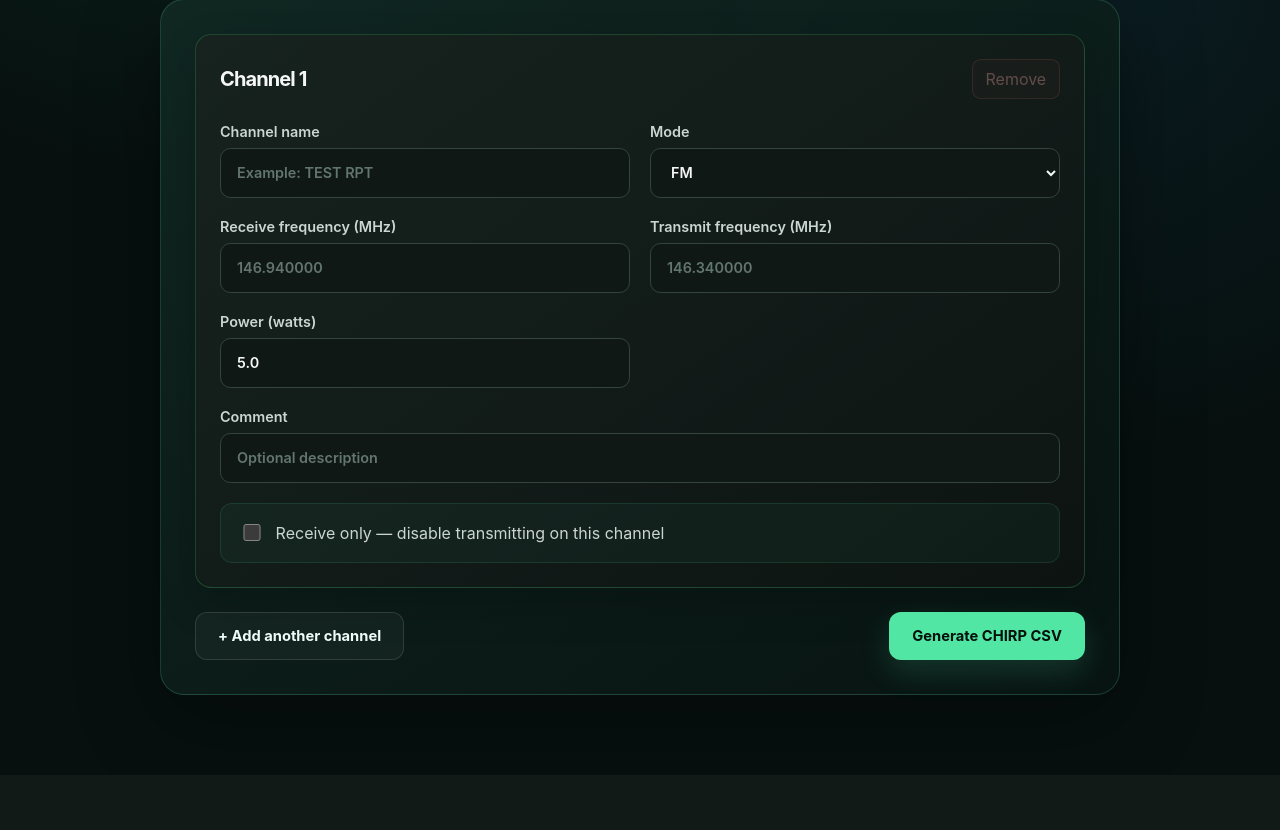
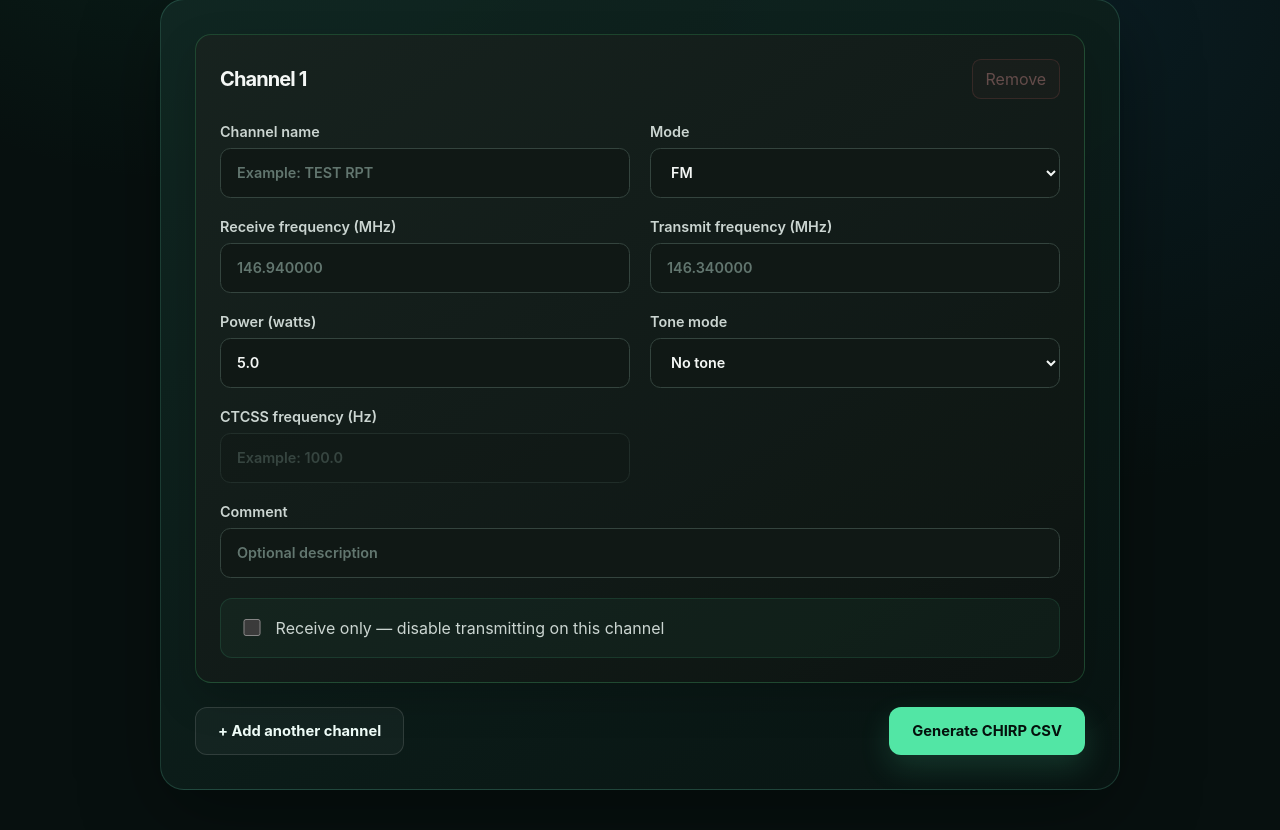
Before and after one commit to TimothyThurston/radio-loadout, a FastAPI app: page /builder in a window 1280 px wide. Shown: the part 461-1291 px from the top of the page. Before the commit the page ends 1194 px from the top, so only its background shows below. Run offline with FastAPI, Linux system fonts and the light colour scheme; parts of the project's set-up code (start-up, migrations or seed data) failed here and were passed over.

Commit message:
Add CTCSS support to channel builder

```diff
--- a/src/radio_loadout/web/app.py
+++ b/src/radio_loadout/web/app.py
@@ -1,15 +1,27 @@
 """Radio Loadout web application."""
 
 from pathlib import Path
-from typing import Annotated
+from typing import Annotated, Literal
 
 from fastapi import FastAPI, Form, HTTPException, Request, Response
 from fastapi.staticfiles import StaticFiles
 from fastapi.templating import Jinja2Templates
-from pydantic import BaseModel, Field, TypeAdapter, ValidationError
+from pydantic import (
+    BaseModel,
+    Field,
+    TypeAdapter,
+    ValidationError,
+    model_validator,
+)
 
 from radio_loadout.exporters.chirp_csv import export_chirp_csv
-from radio_loadout.models import AnalogSettings, Channel, ChannelMode
+from radio_loadout.models import (
+    AnalogSettings,
+    Channel,
+    ChannelMode,
+    Tone,
+    ToneMode,
+)
 
 WEB_DIRECTORY = Path(__file__).resolve().parent
 
@@ -33,7 +45,25 @@ class ChannelFormData(BaseModel):
     mode: ChannelMode = ChannelMode.FM
     power_watts: float = Field(default=5.0, gt=0)
     receive_only: bool = False
+    tone_mode: Literal["none", "tone", "tsql"] = "none"
+    tone_frequency_hz: float | None = Field(
+        default=None,
+        ge=50.0,
+        le=300.0,
+    )
     comment: str = Field(default="", max_length=120)
+
+    @model_validator(mode="after")
+    def validate_tone(self) -> "ChannelFormData":
+        if (
+            self.tone_mode != "none"
+            and self.tone_frequency_hz is None
+        ):
+            raise ValueError(
+                "A CTCSS frequency is required when tones are enabled."
+            )
+
+        return self
 
 
 CHANNEL_FORM_LIST = TypeAdapter(list[ChannelFormData])
@@ -57,13 +87,30 @@ def _build_channel(form_data: ChannelFormData) -> Channel:
             form_data.transmit_frequency_mhz
         )
 
+    transmit_tone = Tone()
+    receive_tone = Tone()
+
+    if form_data.tone_mode in {"tone", "tsql"}:
+        transmit_tone = Tone(
+            mode=ToneMode.CTCSS,
+            value=form_data.tone_frequency_hz,
+        )
+
+    if form_data.tone_mode == "tsql":
+        receive_tone = Tone(
+            mode=ToneMode.CTCSS,
+            value=form_data.tone_frequency_hz,
+        )
+
     return Channel(
         name=form_data.name.strip(),
         receive_frequency_hz=receive_frequency_hz,
         transmit_frequency_hz=transmit_frequency_hz,
         mode=form_data.mode,
         analog_settings=AnalogSettings(
-            power_watts=form_data.power_watts
+            transmit_tone=transmit_tone,
+            receive_tone=receive_tone,
+            power_watts=form_data.power_watts,
         ),
         comment=form_data.comment.strip(),
     )
--- a/src/radio_loadout/web/static/builder.js
+++ b/src/radio_loadout/web/static/builder.js
@@ -15,7 +15,9 @@ function updateChannelNumbers() {
         card.querySelector("[data-channel-number]").textContent =
             `Channel ${index + 1}`;
 
-        const removeButton = card.querySelector("[data-remove-channel]");
+        const removeButton = card.querySelector(
+            "[data-remove-channel]"
+        );
         removeButton.disabled = cards.length === 1;
     });
 }
@@ -35,19 +37,41 @@ function updateTransmitField(card) {
     }
 }
 
+function updateToneField(card) {
+    const toneModeInput = card.querySelector(
+        '[data-field="tone_mode"]'
+    );
+    const toneFrequencyInput = card.querySelector(
+        '[data-field="tone_frequency_hz"]'
+    );
+
+    const toneEnabled = toneModeInput.value !== "none";
+
+    toneFrequencyInput.disabled = !toneEnabled;
+    toneFrequencyInput.required = toneEnabled;
+
+    if (!toneEnabled) {
+        toneFrequencyInput.value = "";
+    }
+}
+
 function addChannel() {
     const newChannel = channelTemplate.content.cloneNode(true);
     channelList.appendChild(newChannel);
 
     const newCard = getChannelCards().at(-1);
+
     updateTransmitField(newCard);
+    updateToneField(newCard);
     updateChannelNumbers();
 }
 
 addChannelButton.addEventListener("click", addChannel);
 
 channelList.addEventListener("click", (event) => {
-    const removeButton = event.target.closest("[data-remove-channel]");
+    const removeButton = event.target.closest(
+        "[data-remove-channel]"
+    );
 
     if (!removeButton || getChannelCards().length === 1) {
         return;
@@ -58,8 +82,14 @@ channelList.addEventListener("click", (event) => {
 });
 
 channelList.addEventListener("change", (event) => {
+    const card = event.target.closest("[data-channel-card]");
+
     if (event.target.matches('[data-field="receive_only"]')) {
-        updateTransmitField(event.target.closest("[data-channel-card]"));
+        updateTransmitField(card);
+    }
+
+    if (event.target.matches('[data-field="tone_mode"]')) {
+        updateToneField(card);
     }
 });
 
@@ -67,6 +97,10 @@ form.addEventListener("submit", () => {
     const channels = getChannelCards().map((card) => {
         const transmitValue = card.querySelector(
             '[data-field="transmit_frequency_mhz"]'
+        ).value;
+
+        const toneFrequencyValue = card.querySelector(
+            '[data-field="tone_frequency_hz"]'
         ).value;
 
         return {
@@ -77,7 +111,9 @@ form.addEventListener("submit", () => {
                 ).value
             ),
             transmit_frequency_mhz:
-                transmitValue === "" ? null : Number(transmitValue),
+                transmitValue === ""
+                    ? null
+                    : Number(transmitValue),
             mode: card.querySelector('[data-field="mode"]').value,
             power_watts: Number(
                 card.querySelector('[data-field="power_watts"]').value
@@ -85,7 +121,16 @@ form.addEventListener("submit", () => {
             receive_only: card.querySelector(
                 '[data-field="receive_only"]'
             ).checked,
-            comment: card.querySelector('[data-field="comment"]').value,
+            tone_mode: card.querySelector(
+                '[data-field="tone_mode"]'
+            ).value,
+            tone_frequency_hz:
+                toneFrequencyValue === ""
+                    ? null
+                    : Number(toneFrequencyValue),
+            comment: card.querySelector(
+                '[data-field="comment"]'
+            ).value,
         };
     });
 
--- a/src/radio_loadout/web/templates/builder.html
+++ b/src/radio_loadout/web/templates/builder.html
@@ -141,6 +141,34 @@
                         >
                     </label>
 
+                    <label class="form-field">
+                        <span>Tone mode</span>
+                        <select data-field="tone_mode">
+                            <option value="none">
+                                No tone
+                            </option>
+                            <option value="tone">
+                                Transmit tone
+                            </option>
+                            <option value="tsql">
+                                Tone squelch
+                            </option>
+                        </select>
+                    </label>
+
+                    <label class="form-field">
+                        <span>CTCSS frequency (Hz)</span>
+                        <input
+                            data-field="tone_frequency_hz"
+                            type="number"
+                            min="50.0"
+                            max="300.0"
+                            step="0.1"
+                            placeholder="Example: 100.0"
+                            disabled
+                        >
+                    </label>
+
                     <label class="form-field form-field-wide">
                         <span>Comment</span>
                         <input
@@ -157,7 +185,8 @@
                             type="checkbox"
                         >
                         <span>
-                            Receive only — disable transmitting on this channel
+                            Receive only — disable transmitting on
+                            this channel
                         </span>
                     </label>
                 </div>
```
Also changed, not shown: tests/test_web.py (+6 -0 lines).
